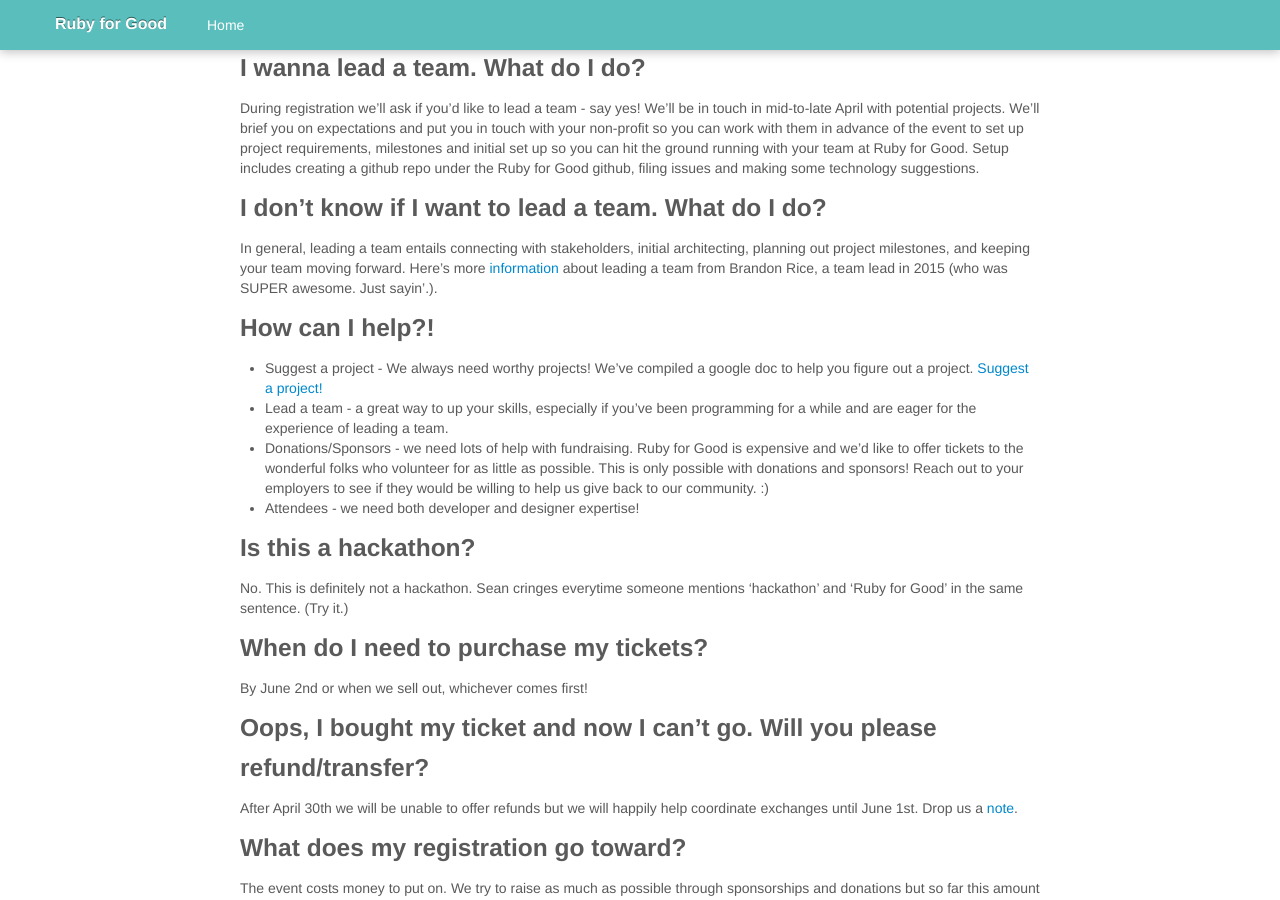
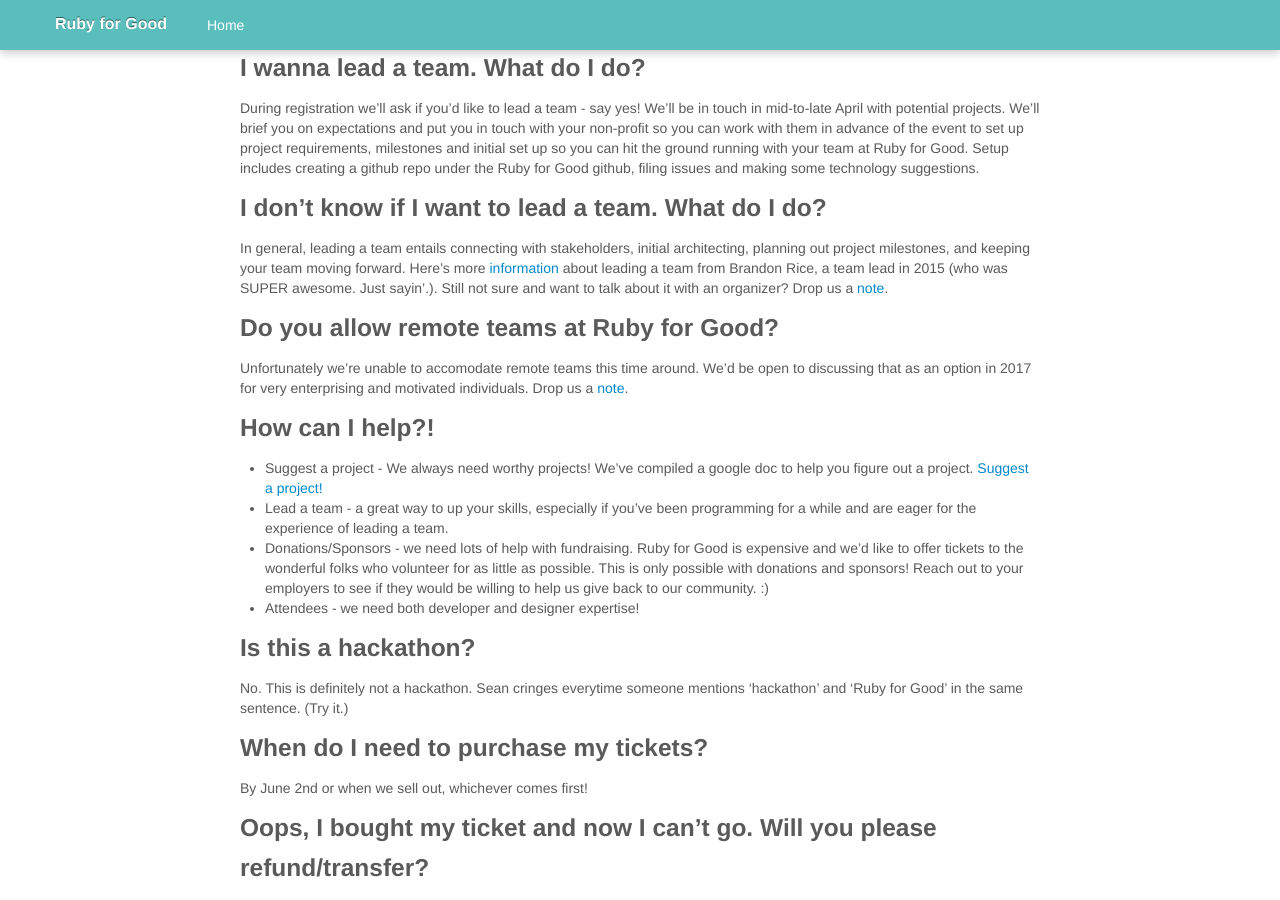
Before and after one commit to rubyforgood/rubyforgood.org--old, a Jekyll site: the page built from faq.md, in a window 1280 px wide and 900 px high, scrolled down 942 px. Built offline with Jekyll 4.4.1, drawn with Linux system fonts in a browser that asks for light colours.

Commit message:
updates all the day

```diff
--- a/faq.md
+++ b/faq.md
@@ -43,7 +43,12 @@
 
 ### I don't know if I want to lead a team. What do I do?
 
-In general, leading a team entails connecting with stakeholders, initial architecting, planning out project milestones, and keeping your team moving forward. Here's more <a href="http://www.blrice.net/blog/2014/08/09/lessons-learned-at-ruby-for-good/">information</a> about leading a team from Brandon Rice, a team lead in 2015 (who was SUPER awesome. Just sayin'.).
+In general, leading a team entails connecting with stakeholders, initial architecting, planning out project milestones, and keeping your team moving forward. Here's more <a href="http://www.blrice.net/blog/2014/08/09/lessons-learned-at-ruby-for-good/">information</a> about leading a team from Brandon Rice, a team lead in 2015 (who was SUPER awesome. Just sayin'.). Still not sure and want to talk about it with an organizer? Drop us a <a href="mailto:info@rubyforgood.com">note</a>.
+
+
+### Do you allow remote teams at Ruby for Good?
+
+Unfortunately we're unable to accomodate remote teams this time around. We'd be open to discussing that as an option in 2017 for very enterprising and motivated individuals. Drop us a <a href="mailto:info@rubyforgood.com">note</a>.
 
 ### How can I help?!
 
```
